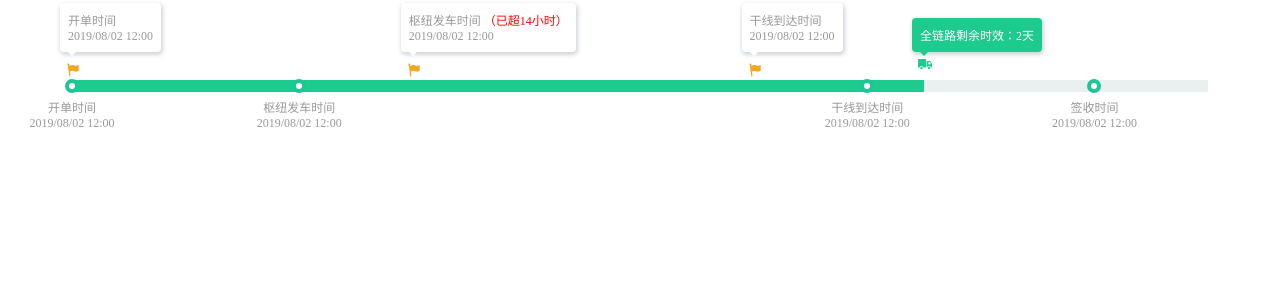
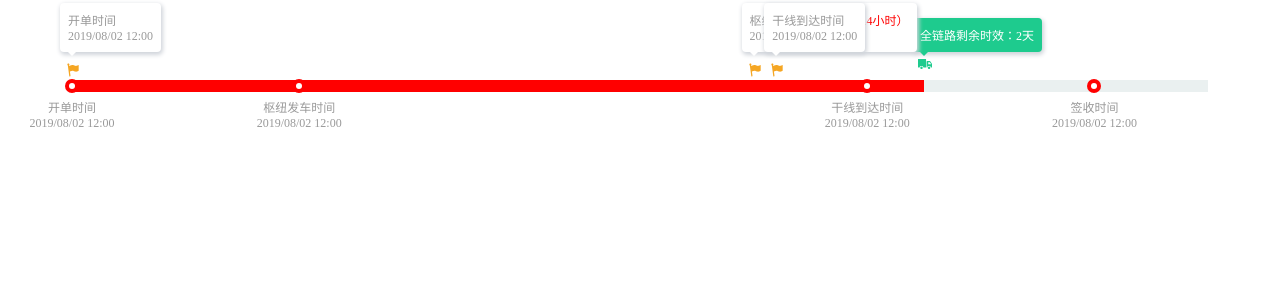
Before and after one commit to 18334113146/step, an Angular app: page / in a window 1280 px wide. Shown: the top 300 px of the page. Built offline with nearby package versions, Linux system fonts and the light colour scheme.

Commit message:
feat(steps): 点击改变z-index

```diff
--- a/src/app/app.component.html
+++ b/src/app/app.component.html
@@ -1,4 +1,5 @@
 <p-steps
+  [activeBackground]="activeBackground"
   [keyPoints]="keyPoints"
   [extraPoints]="extraPoints"
   [activePoint]="activePoint"
--- a/src/app/app.component.ts
+++ b/src/app/app.component.ts
@@ -7,6 +7,8 @@ import { StepPoint } from "./steps/steps.interface";
   styleUrls: ["./app.component.less"]
 })
 export class AppComponent implements OnInit, AfterViewInit {
+  activeBackground = "red";
+
   activePoint: StepPoint = {
     index: "0%",
     title: "全链路剩余时效：2天"
@@ -42,13 +44,13 @@ export class AppComponent implements OnInit, AfterViewInit {
       description: "2019/08/02 12:00"
     },
     {
-      index: "30%",
+      index: "60%",
       title: "枢纽发车时间",
       extraTitle: "（已超14小时） ",
       description: "2019/08/02 12:00"
     },
     {
-      index: "60%",
+      index: "62%",
       title: "干线到达时间",
       description: "2019/08/02 12:00"
     }
--- a/src/app/steps/steps.component.html
+++ b/src/app/steps/steps.component.html
@@ -53,25 +53,12 @@
   <!-- 关键点 -->
   <ng-container *ngFor="let point of keyPoints">
     <div class="p-steps-key-point" [ngStyle]="{ left: point.index }">
-      <ng-template
-        [ngIf]="keyPonitTemplate"
-        [ngIfElse]="defaultKeyPonitTemplate"
+      <div
+        class="p-steps-key-point-default-outer"
+        [ngStyle]="{ background: point.background || activeBackground }"
       >
-        <ng-container
-          ngTemplateOutlet="keyPonitTemplate"
-          [ngTemplateOutletContext]="{
-            $implicit: point.index,
-            title: point.title,
-            description: point.description
-          }"
-        >
-        </ng-container>
-      </ng-template>
-      <ng-template #defaultKeyPonitTemplate>
-        <div class="p-steps-key-point-default-outer">
         <div class="p-steps-key-point-default-inner"></div>
       </div>
-      </ng-template>
     </div>
     <div class="p-steps-key-point-content" [ngStyle]="{ left: point.index }">
       <div class="p-steps-key-point-title">{{ point.title }}</div>
@@ -80,22 +67,11 @@
   </ng-container>
   <!-- 附加点 -->
   <ng-container *ngFor="let point of extraPoints">
-    <div class="p-steps-extra-point" [ngStyle]="{ left: point.index }">
-      <ng-template
-        [ngIf]="extraPonitTemplate"
-        [ngIfElse]="defaultextraPonitTemplate"
+    <div
+      class="p-steps-extra-point"
+      [ngStyle]="{ left: point.index }"
+      (click)="point.zIndex = point.zIndex ? point.zIndex + 1 : 1"
     >
-        <ng-container
-          ngTemplateOutlet="extraPonitTemplate"
-          [ngTemplateOutletContext]="{
-            $implicit: point.index,
-            title: point.title,
-            description: point.description
-          }"
-        >
-        </ng-container>
-      </ng-template>
-      <ng-template #defaultextraPonitTemplate>
       <div class="p-steps-extra-point-default">
         <svg
           t="1567495738010"
@@ -114,15 +90,16 @@
           ></path>
         </svg>
       </div>
-      </ng-template>
     </div>
     <div
       class="p-steps-extra-point-content"
       [ngStyle]="{
         left: point.index,
         background: point.contentBackground,
-        color: point.contentBackground
+        color: point.contentBackground,
+        'z-index': point.zIndex
       }"
+      (click)="point.zIndex = point.zIndex ? point.zIndex + 1 : 1"
     >
       <div
         *ngIf="point.title"
--- a/src/app/steps/steps.component.less
+++ b/src/app/steps/steps.component.less
@@ -5,6 +5,7 @@
   height: 12px;
   display: flex;
   margin: 80px 64px;
+  line-height: normal;
 }
 
 .@{prefix}-reach-bar {
@@ -34,6 +35,7 @@
   bottom: 40px;
   margin-left: -12px;
   color: white;
+  background: white;
   padding: 8px;
   border-radius: 4px;
   box-shadow: 1px 2px 4px 1px rgba(209, 213, 219, 1);
@@ -126,9 +128,11 @@
   bottom: 40px;
   margin-left: -12px;
   color: white;
+  background: white;
   padding: 8px;
   border-radius: 4px;
   box-shadow: 1px 2px 4px 1px rgba(209, 213, 219, 1);
+  cursor: pointer;
   &::after {
     content: "";
     border-right: 4px solid transparent;
--- a/src/app/steps/steps.component.ts
+++ b/src/app/steps/steps.component.ts
@@ -23,9 +23,6 @@ export class StepsComponent implements OnInit {
   @Input() keyPoints: StepPoint[] = [];
   @Input() extraPoints: StepPoint[] = [];
 
-  @Input() keyPonitTemplate: TemplateRef<any> = null;
-  @Input() extraPonitTemplate: TemplateRef<any> = null;
-
   constructor() {}
 
   ngOnInit() {}
```
Lines whose indentation alone changed are shown as unchanged.
